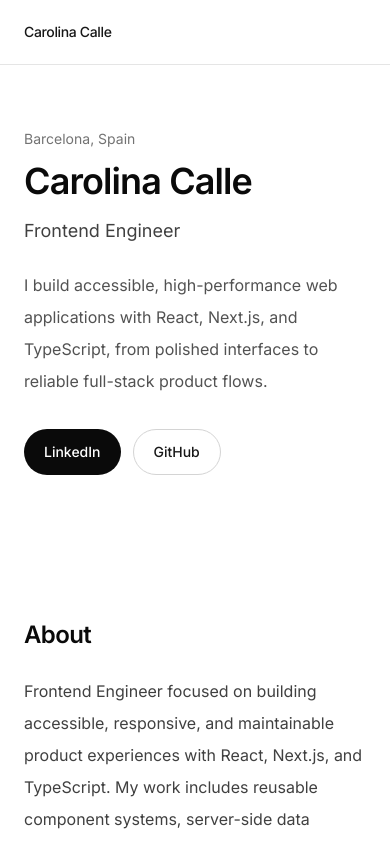
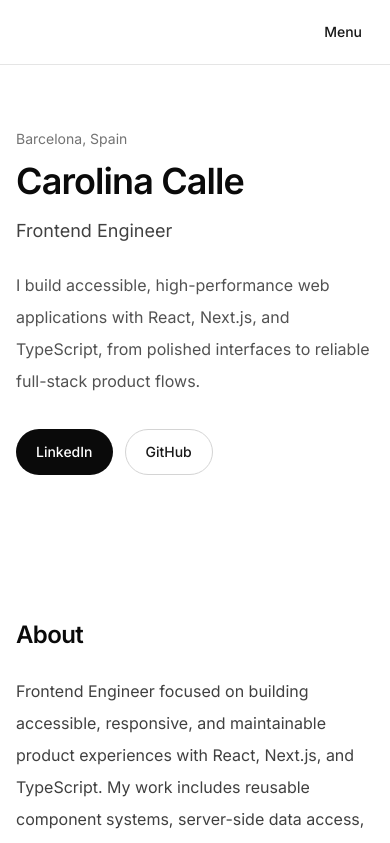
Before and after one commit to Lunarcito/lunarcitocode-portafolio, a Next.js app: page / in a window 390 px wide. Shown: the top 843 px of the page. Built offline with nearby package versions, Linux system fonts and the light colour scheme.

Commit message:
feat: improve responsive mobile navigation

```diff
--- a/src/app/globals.css
+++ b/src/app/globals.css
@@ -19,6 +19,8 @@
 }
 
 body {
+  min-width: 0;
+  overflow-x: hidden;
   font-family: var(--font-sans), Arial, Helvetica, sans-serif;
 }
 
--- a/src/components/sections/Header.tsx
+++ b/src/components/sections/Header.tsx
@@ -1,3 +1,7 @@
+"use client";
+
+import { useEffect, useRef, useState } from "react";
+
 import { Container } from "../ui/Container";
 
 const navItems = [
@@ -8,8 +12,32 @@
 ];
 
 export function Header() {
+  const [isMenuOpen, setIsMenuOpen] = useState(false);
+  const menuButtonRef = useRef<HTMLButtonElement>(null);
+
+  useEffect(() => {
+    function handleKeyDown(event: KeyboardEvent) {
+      if (event.key !== "Escape" || !isMenuOpen) {
+        return;
+      }
+
+      setIsMenuOpen(false);
+      menuButtonRef.current?.focus();
+    }
+
+    window.addEventListener("keydown", handleKeyDown);
+
+    return () => {
+      window.removeEventListener("keydown", handleKeyDown);
+    };
+  }, [isMenuOpen]);
+
+  function closeMenu() {
+    setIsMenuOpen(false);
+  }
+
   return (
-    <header className="border-b border-neutral-200 bg-white">
+    <header className="w-full border-b border-neutral-200 bg-white">
       <a
         href="#main-content"
         className="sr-only focus:not-sr-only focus:absolute focus:left-4 focus:top-4 focus:z-50 focus:rounded-md focus:bg-neutral-950 focus:px-4 focus:py-2 focus:text-sm focus:font-medium focus:text-white focus:outline-none focus:ring-2 focus:ring-neutral-950 focus:ring-offset-2"
@@ -18,14 +46,7 @@
       </a>
 
       <Container>
-        <div className="flex h-16 items-center justify-between">
-          <a
-            href="#top"
-            className="rounded-sm text-sm font-medium tracking-tight text-neutral-900 outline-none focus-visible:ring-2 focus-visible:ring-neutral-950 focus-visible:ring-offset-4"
-          >
-            Carolina Calle
-          </a>
-
+        <div className="flex min-h-16 w-full items-center justify-end">
           <nav
             aria-label="Primary navigation"
             className="hidden items-center gap-6 md:flex"
@@ -40,7 +61,38 @@
               </a>
             ))}
           </nav>
+
+          <button
+            ref={menuButtonRef}
+            type="button"
+            aria-controls="mobile-navigation"
+            aria-expanded={isMenuOpen}
+            onClick={() => setIsMenuOpen((isOpen) => !isOpen)}
+            className="rounded-sm px-3 py-2 text-sm font-medium text-neutral-900 transition-colors hover:bg-neutral-100 focus-visible:outline-none focus-visible:ring-2 focus-visible:ring-neutral-950 focus-visible:ring-offset-4 md:hidden"
+          >
+            Menu
+          </button>
         </div>
+
+        <nav
+          id="mobile-navigation"
+          aria-label="Mobile navigation"
+          className={`${isMenuOpen ? "block" : "hidden"} border-t border-neutral-200 py-4 md:hidden`}
+        >
+          <ul className="space-y-1">
+            {navItems.map((item) => (
+              <li key={item.href}>
+                <a
+                  href={item.href}
+                  onClick={closeMenu}
+                  className="block rounded-sm px-3 py-2 text-sm text-neutral-700 transition-colors hover:bg-neutral-100 hover:text-neutral-950 focus-visible:outline-none focus-visible:ring-2 focus-visible:ring-neutral-950 focus-visible:ring-offset-2"
+                >
+                  {item.label}
+                </a>
+              </li>
+            ))}
+          </ul>
+        </nav>
       </Container>
     </header>
   );
--- a/src/components/ui/Container.tsx
+++ b/src/components/ui/Container.tsx
@@ -5,5 +5,5 @@
 };
 
 export function Container({ children }: ContainerProps) {
-  return <div className="mx-auto w-full max-w-6xl px-6">{children}</div>;
+  return <div className="mx-auto w-full max-w-6xl min-w-0 px-4 sm:px-6">{children}</div>;
 }
```
